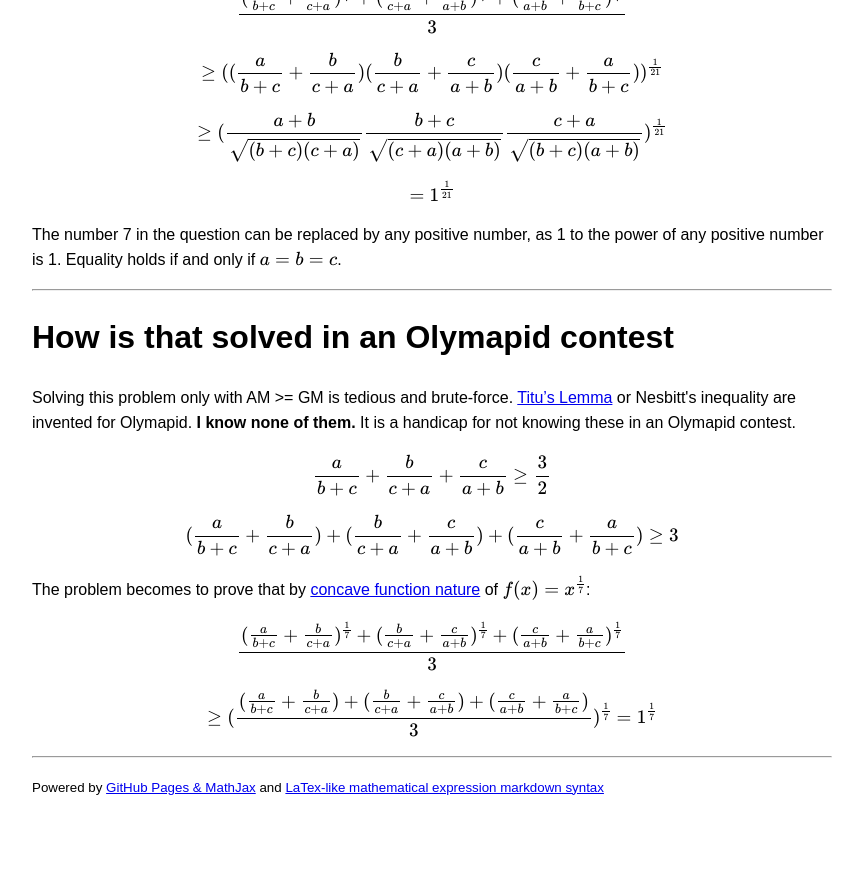
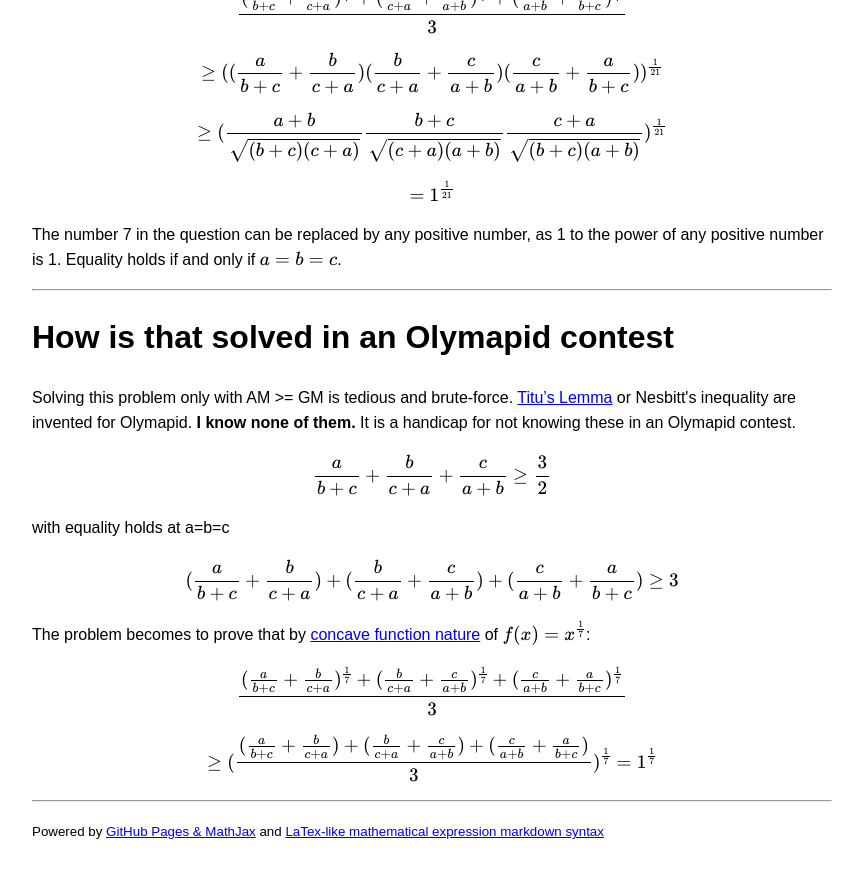
Before and after one commit to tinhomak/tinhomak.github.io, a Jekyll site: the page docs/math/solve_an_2020_irish_math_olymapid_question.html, which Jekyll copies as it is, in a window 1280 px wide and 900 px high, scrolled down 1449 px. Shown: the top 878 px of the window, without its empty margins (208-1071 px from the left). Built offline with Jekyll 4.4.1, drawn with Linux system fonts in a browser that asks for light colours; before the commit the page ends 2304 px from its top, so only the background shows below that.

Commit message:
Update solve_an_2020_irish_math_olymapid_question.html

```diff
--- a/docs/math/solve_an_2020_irish_math_olymapid_question.html
+++ b/docs/math/solve_an_2020_irish_math_olymapid_question.html
@@ -53,10 +53,11 @@ $$(\frac{a}{b+c} + \frac{b}{c+a}) ^ \frac{1}{7} + (\frac{b}{c+a} + \frac{c}{a+b}
     <p>The number 7 in the question can be replaced by any positive number, as 1 to the power of any positive number is 1. Equality holds if and only if \(a=b=c\).</p>
     <hr/>
     <h1>How is that solved in an Olymapid contest</h1>
-    <p>Solving this problem only with AM >= GM is tedious and brute-force. <a href="https://en.wikipedia.org/wiki/Titu%27s_lemma">Titu’s Lemma</a> or Nesbitt's inequality are invented for Olymapid.
+    <p>Solving this problem only with AM >= GM is tedious and brute-force.
+        <a href="https://en.wikipedia.org/wiki/Titu%27s_lemma">Titu’s Lemma</a> or Nesbitt's inequality are invented for Olymapid.
         <b>I know none of them.</b> It is a handicap for not knowing these in an Olymapid contest.</p>
     <p>
-        $$ \frac{a}{b+c} + \frac{b}{c+a} + \frac{c}{a+b} \geq \frac{3}{2} $$
+        $$ \frac{a}{b+c} + \frac{b}{c+a} + \frac{c}{a+b} \geq \frac{3}{2} $$ with equality holds at a=b=c
         $$ (\frac{a}{b+c} + \frac{b}{c+a}) + (\frac{b}{c+a} + \frac{c}{a+b}) + ( \frac{c}{a+b} + \frac{a}{b+c}) \geq 3 $$
     </p>
     <p>The problem becomes to prove that by <a href="https://en.wikipedia.org/wiki/Concave_function">concave function nature</a> of \( f(x)= x ^ \frac{1}{7} \):</p>
```
